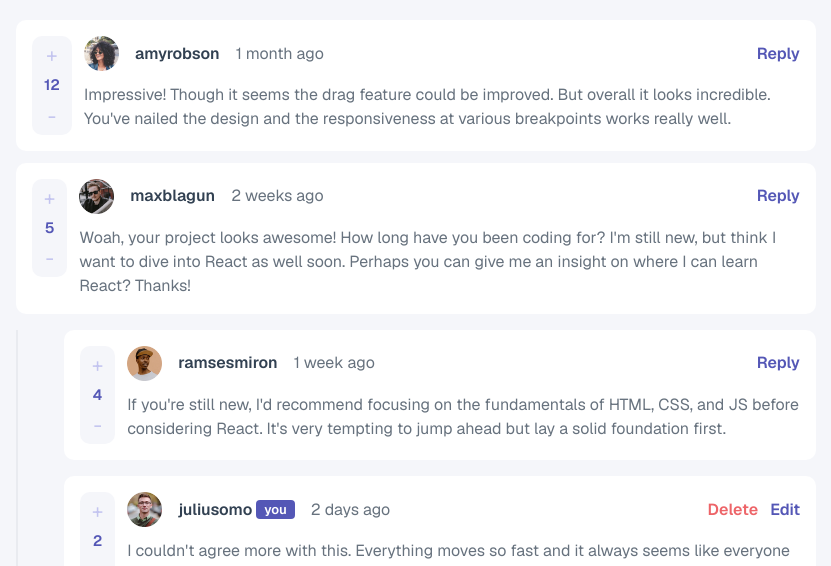
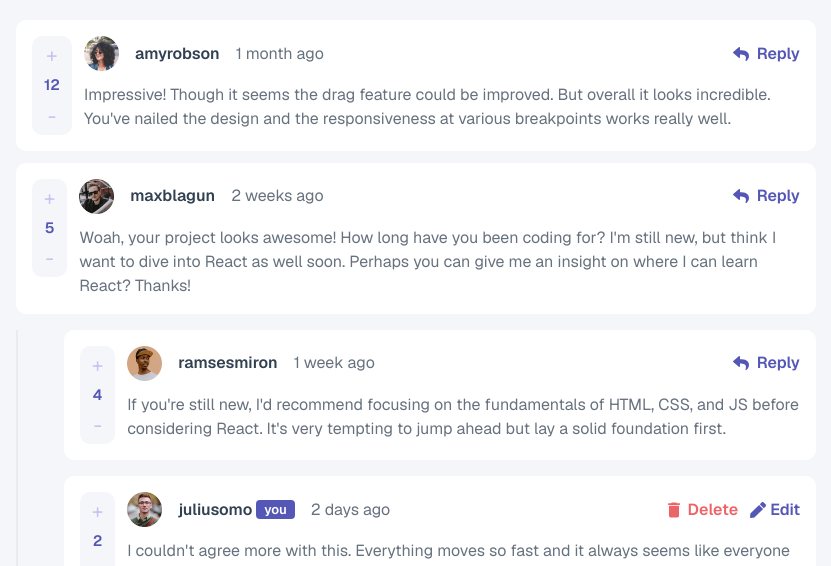
Before and after one commit to MrSeager/interactive-comments-mrseager, a Next.js app: page / in a window 1280 px wide. Shown: the top 566 px of the page, without its empty margins (224-1055 px from the left). Built offline with nearby package versions, Linux system fonts and the light colour scheme.

Commit message:
1/28/2026

```diff
--- a/app/page.tsx
+++ b/app/page.tsx
@@ -3,6 +3,7 @@
 import Image from "next/image";
 import { useState, useEffect } from "react";
 import CommentItem from "@/components/CommentItem";
+import CreateCommentItem from "@/components/CreateCommentItem";
 import data from '@/public/data/data.json';
 
 interface User {
@@ -126,33 +127,12 @@ export default function Home() {
             )}
           </div>
         ))}
-        <form
-          onSubmit={(e) => {
-            e.preventDefault();
-            handleAddComment();
-          }}
-          className="max-w-[50rem] w-full flex gap-4 items-start bg-white rounded rounded-[10px] p-4"
-        >
-          <Image
-            src={currentUser.image.webp.replace("./", "/")}
-            alt="profile image"
-            width={35}
-            height={35}
-          />
-          <textarea
-            value={commentText}
-            placeholder="Add a comment..."
-            onChange={(e) => setCommentText(e.target.value)}
-            className="min-h-[100px] text-[#67727e] flex-1 flex-grow rounded border px-3 py-2"
-          />
-          <button
-            type="submit"
-            className="bg-[#5457b6] text-white px-5 py-2 uppercase rounded rounded-[10px] duration-500
-                        hover:bg-[#c3c4ef]"
-          >
-            Send
-          </button>
-        </form>
+        <CreateCommentItem
+          handleAddComment={handleAddComment}
+          img={currentUser.image.webp.replace("./", "/")}
+          commentText={commentText}
+          setCommentText={setCommentText}
+        />
       </main>
     </div>
   );
--- a/components/CommentItem.tsx
+++ b/components/CommentItem.tsx
@@ -2,6 +2,9 @@
 //Components
 import { useState } from "react";
 import Image from "next/image";
+//Icons
+import { FaReply, FaPen } from "react-icons/fa";
+import { MdDelete } from "react-icons/md";
 
 interface CommentItemProp {
     img: string;
@@ -60,27 +63,31 @@ export default function CommentItem({ img, username, score, createdAt, content,
                             <button
                                 type="button"
                                 onClick={onDelete}
-                                className="cursor-pointer ml-auto text-[#ed6468] font-semibold duration-500
-                                            hover:text-[#ffb8bb]"
+                                disabled={isEditing}
+                                className="cursor-pointer flex items-center gap-1 ml-auto text-[#ed6468] font-semibold duration-500
+                                            hover:text-[#ffb8bb]
+                                            disabled:text-[#ffb8bb]"
                             >
-                                Delete
+                                <MdDelete size={20} /> Delete
                             </button>
                             <button
                                 type="button"
                                 onClick={() => setIsEditing(true)}
-                                className="cursor-pointer ml-auto text-[#5457b6] font-semibold duration-500
-                                            hover:text-[#c3c4ef]"
+                                disabled={isEditing}
+                                className="cursor-pointer flex items-center gap-1 ml-auto text-[#5457b6] font-semibold duration-500
+                                            hover:text-[#c3c4ef]
+                                            disabled:text-[#c3c4ef]"
                             >
-                                Edit
+                                <FaPen /> Edit
                             </button>
                         </div>
                         :
                         <button
                             type="button"
-                            className="cursor-pointer ml-auto text-[#5457b6] font-semibold duration-500
+                            className="cursor-pointer flex items-center gap-2 ml-auto text-[#5457b6] font-semibold duration-500
                                         hover:text-[#c3c4ef]"
                         >
-                            Reply
+                            <FaReply /> Reply
                         </button>
                     }
                 </div>
@@ -101,7 +108,8 @@ export default function CommentItem({ img, username, score, createdAt, content,
                         />
                         <button
                             type="submit"
-                            className="bg-[#5457b6] text-white px-5 py-2 uppercase rounded-[10px] duration-500 hover:bg-[#c3c4ef]"
+                            className="cursor-pointer bg-[#5457b6] text-white px-5 py-2 uppercase rounded-[10px] duration-500
+                                        hover:bg-[#c3c4ef]"
                         >
                             Update
                         </button>
--- /dev/null
+++ b/components/CreateCommentItem.tsx
@@ -0,0 +1,40 @@
+import Image from "next/image";
+
+interface CreateCommentItemProps {
+    handleAddComment: () => void;
+    img: string;
+    commentText: string;
+    setCommentText: (commentText: string) => void;
+}
+
+export default function CreateCommentItem ({ handleAddComment, img, commentText, setCommentText }: CreateCommentItemProps) {
+    return (
+        <form
+          onSubmit={(e) => {
+            e.preventDefault();
+            handleAddComment();
+          }}
+          className="max-w-[50rem] w-full flex gap-4 items-start bg-white rounded rounded-[10px] p-4"
+        >
+          <Image
+            src={img}
+            alt="profile image"
+            width={35}
+            height={35}
+          />
+          <textarea
+            value={commentText}
+            placeholder="Add a comment..."
+            onChange={(e) => setCommentText(e.target.value)}
+            className="min-h-[100px] text-[#67727e] flex-1 flex-grow rounded border px-3 py-2"
+          />
+          <button
+            type="submit"
+            className="cursor-pointer bg-[#5457b6] text-white px-5 py-2 uppercase rounded rounded-[10px] duration-500
+                        hover:bg-[#c3c4ef]"
+          >
+            Send
+          </button>
+        </form>
+    );
+}
--- a/package.json
+++ b/package.json
@@ -11,7 +11,8 @@
   "dependencies": {
     "next": "16.1.4",
     "react": "19.2.3",
-    "react-dom": "19.2.3"
+    "react-dom": "19.2.3",
+    "react-icons": "^5.5.0"
   },
   "devDependencies": {
     "@tailwindcss/postcss": "^4",
```
Also changed, not shown: 1 other file (tests, documents, lock files or other folders).
